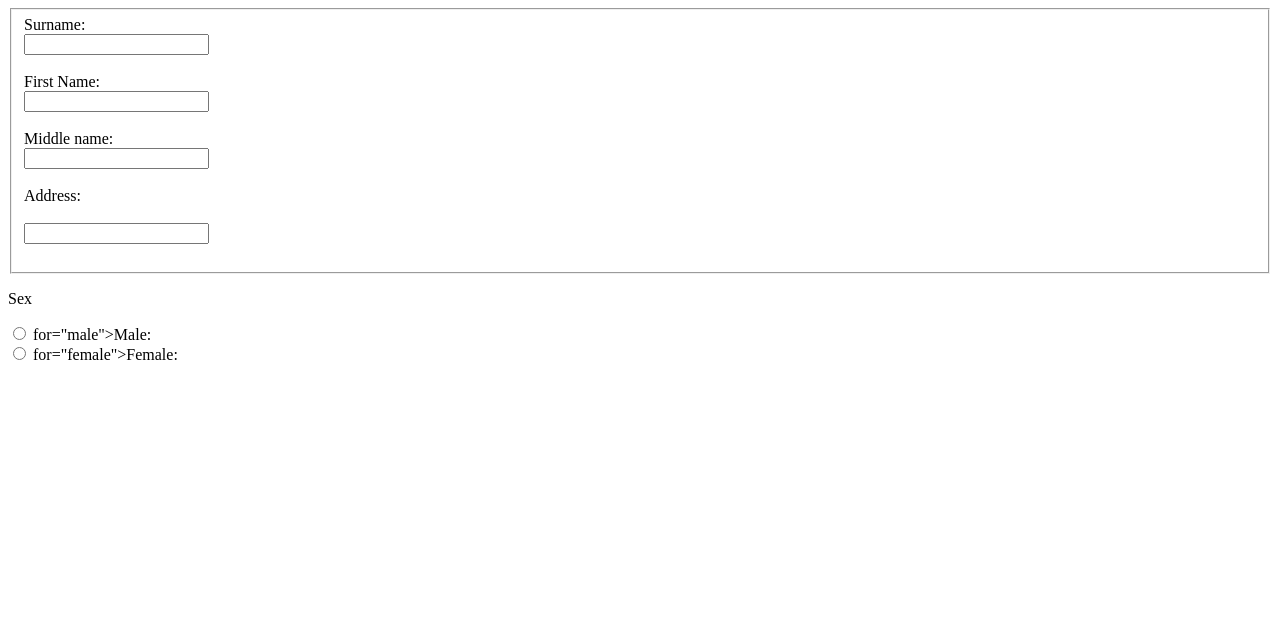
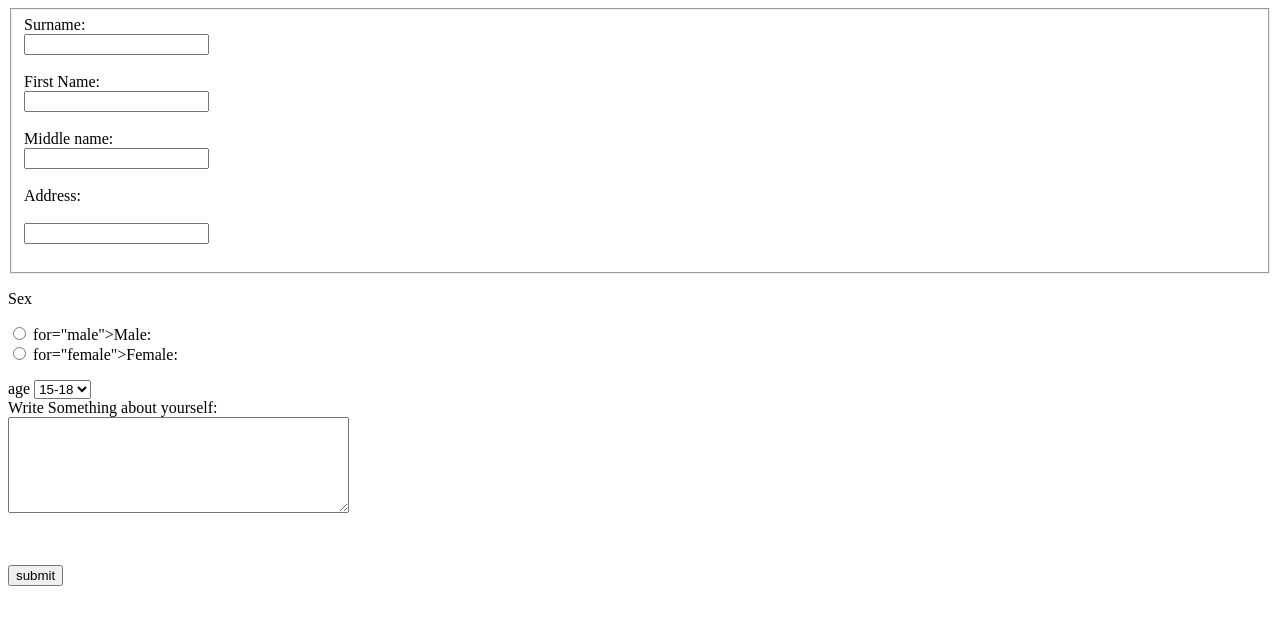
Before and after one commit to MENDOZA-IC/Form-102, a plain HTML site: page index.html in a window 1280 px wide. Drawn offline with Linux system fonts and the light colour scheme.

Commit message:
Update index.html

```diff
--- a/index.html
+++ b/index.html
@@ -1,5 +1,6 @@
 <DOCTYPE html>
-  <body>
+  <html>
+    <body>
 <form>
   <fieldset>
     <label> Surname:</label><br>
@@ -17,15 +18,23 @@
   <input type="radio" id="female" name="Female" value="female">
   <label> for="female">Female:</label><br>
 </form>
-
-
-
-
-
-
+<label for="age">age</label>
+<select name="age" id="">age>
+<option value="15-18">15-18</option>
+<option value="19-25">19-25</option>
+<option value="26-35">26-35</option>
+</select>
+<form action="">
+    <label for="comment">Write Something about yourself:</label><br>
+    <textarea name="user_comment" id="comment" rows="6" cols="40" placeholder="Enter your comment here..." > </textarea><br>
+</form>
+<br>
+<br>
+<button>submit</button>
 
 
 
 
 
   </body>
+  </html>
```
